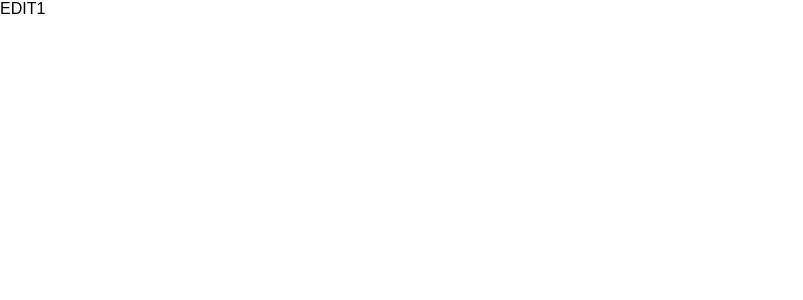
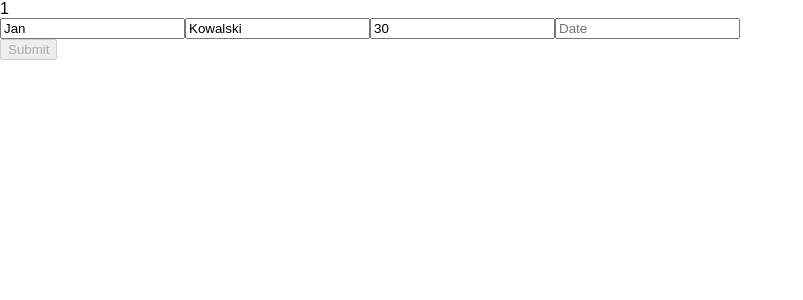
Before and after one commit to krzysztof4M/leaderboard, a React (Create React App) app: page /edit/1 in a window 1280 px wide. Shown: the top 300 px of the page, without its empty margins (0-803 px from the left). Built offline with nearby package versions, Linux system fonts and the light colour scheme.

Commit message:
redux form and forms

```diff
--- a/package.json
+++ b/package.json
@@ -7,7 +7,8 @@
     "react-dom": "^16.3.2",
     "react-redux": "^5.0.7",
     "react-router-dom": "^4.2.2",
-    "redux": "^4.0.0"
+    "redux": "^4.0.0",
+    "redux-form": "^7.3.0"
   },
   "devDependencies": {
     "react-scripts": "1.1.4"
--- a/src/Add.js
+++ b/src/Add.js
@@ -1,11 +1,12 @@
 import React, { Component } from 'react';
+import Form from './Form'
 
 export default class Add extends Component {
 
     render(){
         return (
             <div>
-                ADD
+                <Form />
             </div>
         )
     }
--- a/src/Edit.js
+++ b/src/Edit.js
@@ -1,15 +1,23 @@
 import React, { Component } from 'react';
+import { connect } from 'react-redux'
+import Form from './Form'
 
-export default class Edit extends Component {
+class Edit extends Component {
+
+    prepareInitialValues = () => {
+        return this.props.person
+    }
 
     render(){
         return (
             <div>
-                EDIT
                 {
                     this.props.match.params.personId
                 }
+                <Form initialValues={this.prepareInitialValues()}/>
             </div>
         )
     }
 }
+
+export default connect((state,{match}) => ({person: state.main.data.find(obj => obj.id === match.params.personId)}))(Edit)
--- /dev/null
+++ b/src/Form.js
@@ -0,0 +1,53 @@
+import React, { Component } from 'react'
+import { connect } from 'react-redux'
+import { Field, reduxForm } from 'redux-form'
+
+class Form extends Component {
+
+  submitForm = (data) => {
+    console.log('test')
+  }
+
+  render() {
+    const { handleSubmit, pristine, reset, submitting, invalid, submitSucceeded } = this.props
+    return (
+      <form onSubmit={handleSubmit(this.submitForm)} className="admin-color-version">
+                <Field
+                  name="firstName"
+                  component="input"
+                  type="text"
+                  placeholder="First name"
+                  validate={[required]}
+                />
+                <Field
+                  name="lastName"
+                  component="input"
+                  type="text"
+                  placeholder="Last name"
+                  validate={[required]}
+                />
+                <Field
+                  name="points"
+                  component="input"
+                  type="number"
+                  placeholder="Points"
+                  validate={[required]}
+                />
+                <Field
+                  name="date"
+                  component="input"
+                  type="number"
+                  placeholder="Date"
+                  validate={[required]}
+                />
+            <div>
+          </div>
+            <button type="submit" className="btn btn-dark-blue" disabled={pristine || submitting || invalid}>Submit</button>
+      </form>
+    )
+  }
+}
+
+export default reduxForm({form: 'Form'})(Form)
+
+const required = value => (value ? undefined : 'Required')
--- a/src/List.js
+++ b/src/List.js
@@ -13,4 +13,4 @@ class List extends Component {
     }
 }
 
-export default connect(state=>({data: state.data}))(List)
+export default connect(state=>({data: state.main.data}))(List)
--- a/src/rootReducer.js
+++ b/src/rootReducer.js
@@ -1,6 +1,18 @@
-export default (state, action = []) => {
+import { combineReducers } from 'redux'
+import { reducer as formReducer } from 'redux-form'
+
+const initialState = {
+  data: [{id: '1', firstName: 'Jan', lastName: 'Kowalski', points: 30, date: 'wwwwwwww'}, {id: '2', firstName: 'Karol', lastName: 'Nowak', points: 25, date: 'wwwwwwww'}]
+}
+
+const mainReducer = (state = initialState, action = []) => {
   switch (action.type) {
     default:
       return state
   }
 }
+
+export default combineReducers({
+    main: mainReducer,
+    form: formReducer
+})
--- a/src/store.js
+++ b/src/store.js
@@ -1,9 +1,7 @@
 import { createStore, compose } from 'redux'
 import rootReducer from './rootReducer'
 
-const initialState = {
-  data: []
-}
+const initialState = {}
 
 const enhancers = []
 
```
